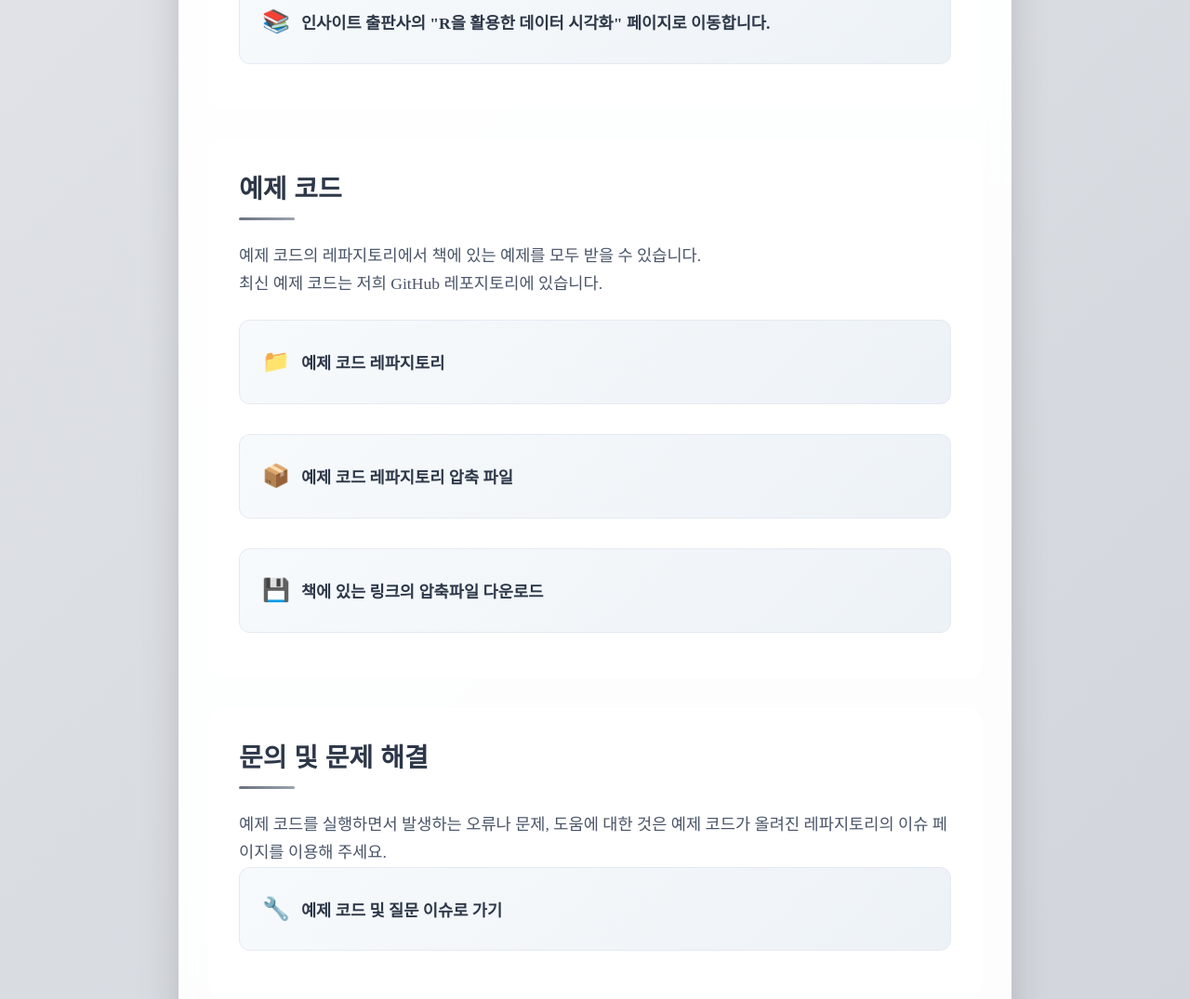
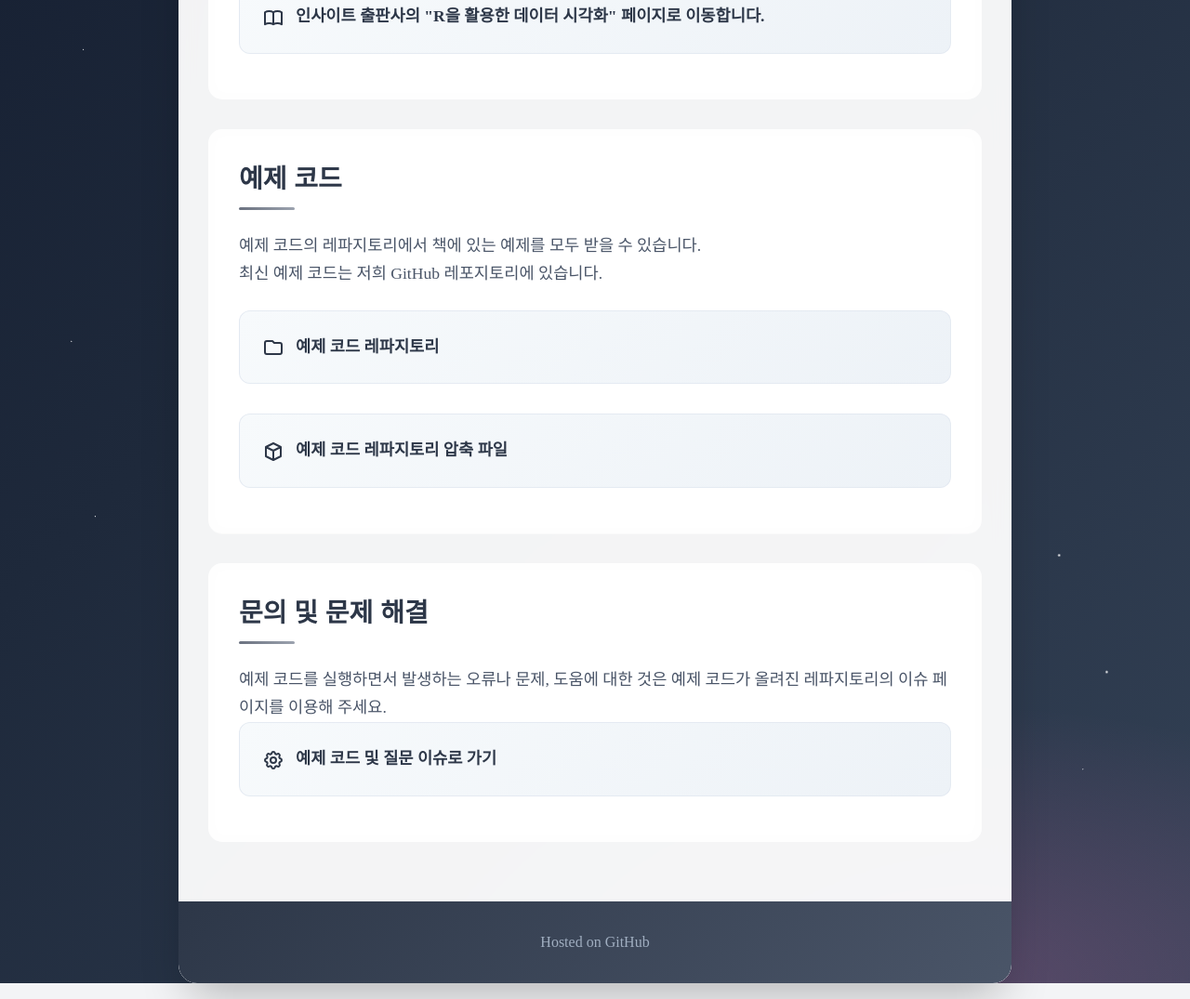
Before and after one commit to r-visualization/r-visualization.github.io, a plain HTML site: page index.html in a window 1280 px wide. Shown: the part 1035-2110 px from the top of the page at 93% size. Drawn offline with nearby package versions, Linux system fonts and the light colour scheme; a web font is replaced by a local one.

Commit message:
깨진 링크 제거

```diff
--- a/index.html
+++ b/index.html
@@ -5,6 +5,7 @@
     <meta http-equiv="X-UA-Compatible" content="chrome=1">
     <title>R을 활용한 데이터 시각화</title>
     <script src="https://cdn.tailwindcss.com"></script>
+    <script src="https://unpkg.com/heroicons@2.0.18/24/outline/index.js" type="module"></script>
     <meta name="viewport" content="width=device-width, initial-scale=1, user-scalable=no">
     <!--[if lt IE 9]>
     <script src="//html5shiv.googlecode.com/svn/trunk/html5.js"></script>
@@ -26,7 +27,40 @@
 
         body {
             font-family: "RIDIBatang", serif;
-            background: linear-gradient(135deg, #e5e7eb 0%, #d1d5db 100%);
+            background:
+                radial-gradient(1px 1px at 12% 15%, #fff, transparent),
+                radial-gradient(2px 2px at 23% 67%, rgba(255,255,255,0.8), transparent),
+                radial-gradient(1px 1px at 87% 34%, #fff, transparent),
+                radial-gradient(1px 1px at 45% 78%, rgba(255,255,255,0.6), transparent),
+                radial-gradient(2px 2px at 67% 23%, #fff, transparent),
+                radial-gradient(1px 1px at 91% 89%, rgba(255,255,255,0.8), transparent),
+                radial-gradient(1px 1px at 34% 12%, #fff, transparent),
+                radial-gradient(2px 2px at 78% 5%, rgba(255,255,255,0.6), transparent),
+                radial-gradient(1px 1px at 6% 67%, #fff, transparent),
+                radial-gradient(1px 1px at 56% 45%, rgba(255,255,255,0.8), transparent),
+                radial-gradient(2px 2px at 89% 78%, #fff, transparent),
+                radial-gradient(1px 1px at 15% 23%, rgba(255,255,255,0.6), transparent),
+                radial-gradient(1px 1px at 72% 91%, #fff, transparent),
+                radial-gradient(2px 2px at 38% 56%, rgba(255,255,255,0.8), transparent),
+                radial-gradient(1px 1px at 83% 12%, #fff, transparent),
+                radial-gradient(1px 1px at 29% 84%, rgba(255,255,255,0.7), transparent),
+                radial-gradient(2px 2px at 94% 39%, #fff, transparent),
+                radial-gradient(1px 1px at 7% 52%, rgba(255,255,255,0.9), transparent),
+                radial-gradient(1px 1px at 61% 8%, #fff, transparent),
+                radial-gradient(2px 2px at 46% 73%, rgba(255,255,255,0.6), transparent),
+                radial-gradient(1px 1px at 82% 61%, #fff, transparent),
+                radial-gradient(1px 1px at 18% 37%, rgba(255,255,255,0.8), transparent),
+                radial-gradient(2px 2px at 93% 84%, #fff, transparent),
+                radial-gradient(1px 1px at 35% 19%, rgba(255,255,255,0.7), transparent),
+                radial-gradient(1px 1px at 74% 95%, #fff, transparent),
+                radial-gradient(2px 2px at 52% 28%, rgba(255,255,255,0.9), transparent),
+                radial-gradient(1px 1px at 8% 76%, #fff, transparent),
+                radial-gradient(1px 1px at 68% 42%, rgba(255,255,255,0.6), transparent),
+                radial-gradient(2px 2px at 95% 17%, #fff, transparent),
+                radial-gradient(1px 1px at 41% 88%, rgba(255,255,255,0.8), transparent),
+                radial-gradient(ellipse 800px 200px at 50% 0%, rgba(120, 119, 198, 0.3), transparent),
+                radial-gradient(ellipse 600px 300px at 80% 100%, rgba(255, 119, 198, 0.2), transparent),
+                linear-gradient(135deg, #0f172a 0%, #1e293b 50%, #334155 100%);
             min-height: 100vh;
         }
 
@@ -43,7 +77,7 @@
         }
 
         .header-gradient {
-            background: linear-gradient(135deg, #1f2937 0%, #374151 100%);
+            background: linear-gradient(135deg, #e5e7eb 0%, #f3f4f6 100%);
             position: relative;
         }
 
@@ -156,10 +190,12 @@
             color: #1a202c;
         }
 
-        .emoji-icon {
-            font-size: 1.5rem;
+        .icon {
+            width: 1.5rem;
+            height: 1.5rem;
             margin-right: 0.75rem;
             display: inline-block;
+            vertical-align: middle;
         }
 
         .author-info {
@@ -219,7 +255,7 @@
             <div class="mb-6">
                 <img src="images/r-visualization-book-cover-flat-small.jpg" alt="R을 활용한 데이터 시각화 책 표지" class="mx-auto book-cover max-w-xs">
             </div>
-            <h1 class="text-3xl md:text-4xl font-bold mb-4">R을 활용한 데이터 시각화</h1>
+            <h1 class="text-3xl md:text-4xl font-bold mb-4 text-black">R을 활용한 데이터 시각화</h1>
             <div class="author-info">
                 <p class="mb-2 text-gray-700">저자: 유충현, 홍성학</p>
                 <p class="text-gray-700">출판: <a href="http://www.insightbook.co.kr" target="_blank" class="publisher-link">인사이트 출판사</a></p>
@@ -244,7 +280,9 @@
                     <div class="link-card">
                         <a href="http://www.insightbook.co.kr/book/programming-insight/r%EC%9D%84-%ED%99%9C%EC%9A%A9%ED%95%9C-%EB%8D%B0%EC%9D%B4%ED%84%B0-%EC%8B%9C%EA%B0%81%ED%99%94"
                            target="_blank">
-                            <span class="emoji-icon">📚</span>인사이트 출판사의 "R을 활용한 데이터 시각화" 페이지로 이동합니다.
+                            <svg class="icon" fill="none" stroke="currentColor" viewBox="0 0 24 24" xmlns="http://www.w3.org/2000/svg">
+                                <path stroke-linecap="round" stroke-linejoin="round" stroke-width="2" d="M12 6.253v13m0-13C10.832 5.477 9.246 5 7.5 5S4.168 5.477 3 6.253v13C4.168 18.477 5.754 18 7.5 18s3.332.477 4.5 1.253m0-13C13.168 5.477 14.754 5 16.5 5c1.746 0 3.332.477 4.5 1.253v13C19.832 18.477 18.246 18 16.5 18c-1.746 0-3.332.477-4.5 1.253"></path>
+                            </svg>인사이트 출판사의 "R을 활용한 데이터 시각화" 페이지로 이동합니다.
                         </a>
                     </div>
                 </div>
@@ -260,19 +298,25 @@
                     <div class="grid md:grid-cols-1 gap-4 mt-6">
                         <div class="link-card">
                             <a href="https://github.com/r-visualization/r-visualization-book" target="_blank">
-                                <span class="emoji-icon">📁</span>예제 코드 레파지토리
+                                <svg class="icon" fill="none" stroke="currentColor" viewBox="0 0 24 24" xmlns="http://www.w3.org/2000/svg">
+                                    <path stroke-linecap="round" stroke-linejoin="round" stroke-width="2" d="M3 7v10a2 2 0 002 2h14a2 2 0 002-2V9a2 2 0 00-2-2h-6l-2-2H5a2 2 0 00-2 2z"></path>
+                                </svg>예제 코드 레파지토리
                             </a>
                         </div>
                         <div class="link-card">
                             <a href="https://github.com/r-visualization/r-visualization-book/archive/master.zip" target="_blank">
-                                <span class="emoji-icon">📦</span>예제 코드 레파지토리 압축 파일
+                                <svg class="icon" fill="none" stroke="currentColor" viewBox="0 0 24 24" xmlns="http://www.w3.org/2000/svg">
+                                    <path stroke-linecap="round" stroke-linejoin="round" stroke-width="2" d="M20 7l-8-4-8 4m16 0l-8 4m8-4v10l-8 4m0-10L4 7m8 4v10M4 7v10l8 4"></path>
+                                </svg>예제 코드 레파지토리 압축 파일
                             </a>
                         </div>
-                        <div class="link-card">
+                        <!-- <div class="link-card">
                             <a href="https://www.dropbox.com/s/80f4fq4qz5fktfz/R_visualization.zip" target="_blank">
-                                <span class="emoji-icon">💾</span>책에 있는 링크의 압축파일 다운로드
+                                <svg class="icon" fill="none" stroke="currentColor" viewBox="0 0 24 24" xmlns="http://www.w3.org/2000/svg">
+                                    <path stroke-linecap="round" stroke-linejoin="round" stroke-width="2" d="M12 10v6m0 0l-3-3m3 3l3-3m2 8H7a2 2 0 01-2-2V5a2 2 0 012-2h5.586a1 1 0 01.707.293l5.414 5.414a1 1 0 01.293.707V19a2 2 0 01-2 2z"></path>
+                                </svg>책에 있는 링크의 압축파일 다운로드
                             </a>
-                        </div>
+                        </div> -->
                     </div>
                 </div>
             </section>
@@ -284,7 +328,10 @@
                     <p>예제 코드를 실행하면서 발생하는 오류나 문제, 도움에 대한 것은 예제 코드가 올려진 레파지토리의 이슈 페이지를 이용해 주세요.</p>
                     <div class="link-card">
                         <a href="https://github.com/r-visualization/r-visualization-book/issues" target="_blank">
-                            <span class="emoji-icon">🔧</span>예제 코드 및 질문 이슈로 가기
+                            <svg class="icon" fill="none" stroke="currentColor" viewBox="0 0 24 24" xmlns="http://www.w3.org/2000/svg">
+                                <path stroke-linecap="round" stroke-linejoin="round" stroke-width="2" d="M10.325 4.317c.426-1.756 2.924-1.756 3.35 0a1.724 1.724 0 002.573 1.066c1.543-.94 3.31.826 2.37 2.37a1.724 1.724 0 001.065 2.572c1.756.426 1.756 2.924 0 3.35a1.724 1.724 0 00-1.066 2.573c.94 1.543-.826 3.31-2.37 2.37a1.724 1.724 0 00-2.572 1.065c-.426 1.756-2.924 1.756-3.35 0a1.724 1.724 0 00-2.573-1.066c-1.543.94-3.31-.826-2.37-2.37a1.724 1.724 0 00-1.065-2.572c-1.756-.426-1.756-2.924 0-3.35a1.724 1.724 0 001.066-2.573c-.94-1.543.826-3.31 2.37-2.37.996.608 2.296.07 2.572-1.065z"></path>
+                                <path stroke-linecap="round" stroke-linejoin="round" stroke-width="2" d="M15 12a3 3 0 11-6 0 3 3 0 016 0z"></path>
+                            </svg>예제 코드 및 질문 이슈로 가기
                         </a>
                     </div>
                 </div>
```
